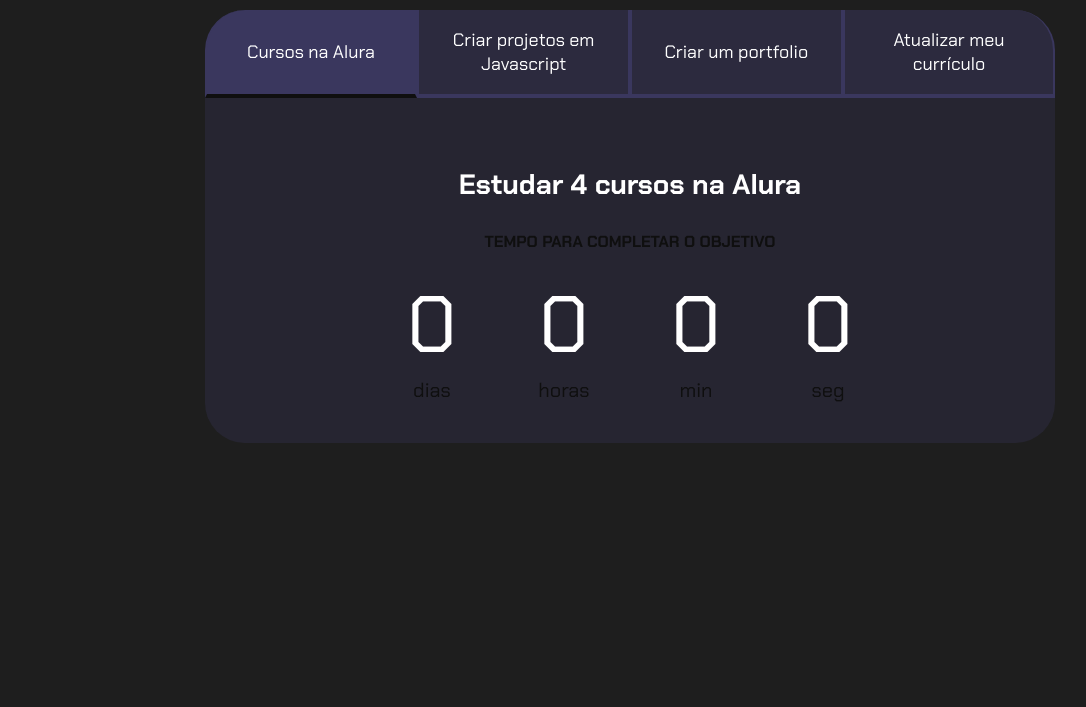
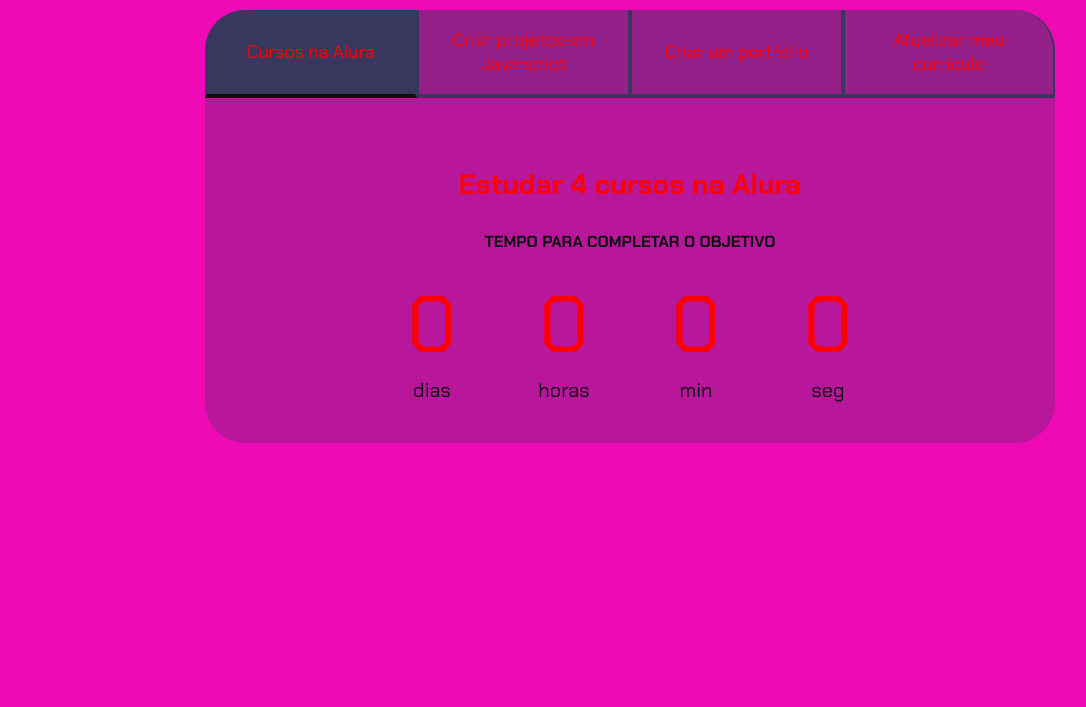
Before and after one commit to Nikolas30cm/projeto-de-vida, a plain HTML site: page index.html in a window 1280 px wide. Shown: the part 93-800 px from the top of the page, without its empty margins (10-1096 px from the left). Drawn offline with Linux system fonts and the light colour scheme.

Commit message:
Update style.css

```diff
--- a/style.css
+++ b/style.css
@@ -1,9 +1,9 @@
 @import url('https://fonts.googleapis.com/css2?family=Chakra+Petch:wght@400;700&display=swap');
 
 :root {
-    --cor-de-fundo: #1E1E1E;
+    --cor-de-fundo: #f00ab6;
     --verde: #0f0f0f;
-    --branco: #FFFFFF;
+    --branco: #ff0000;
     --botao-ativo: #3A375E;
     --botao-inativo: rgba(58, 55, 94, 0.5);
     --texto-fundo: rgba(58, 55, 94, 0.3);
```
